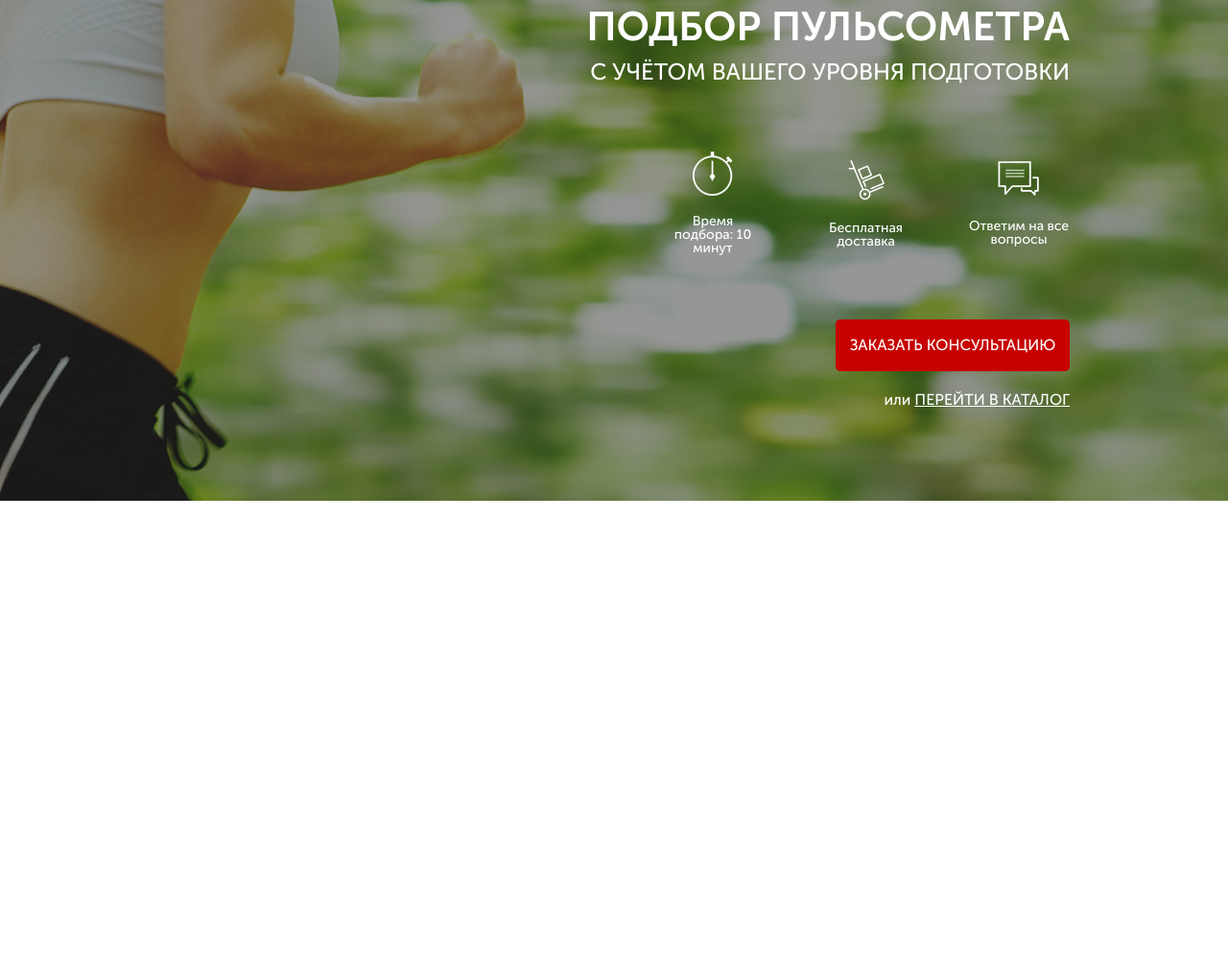
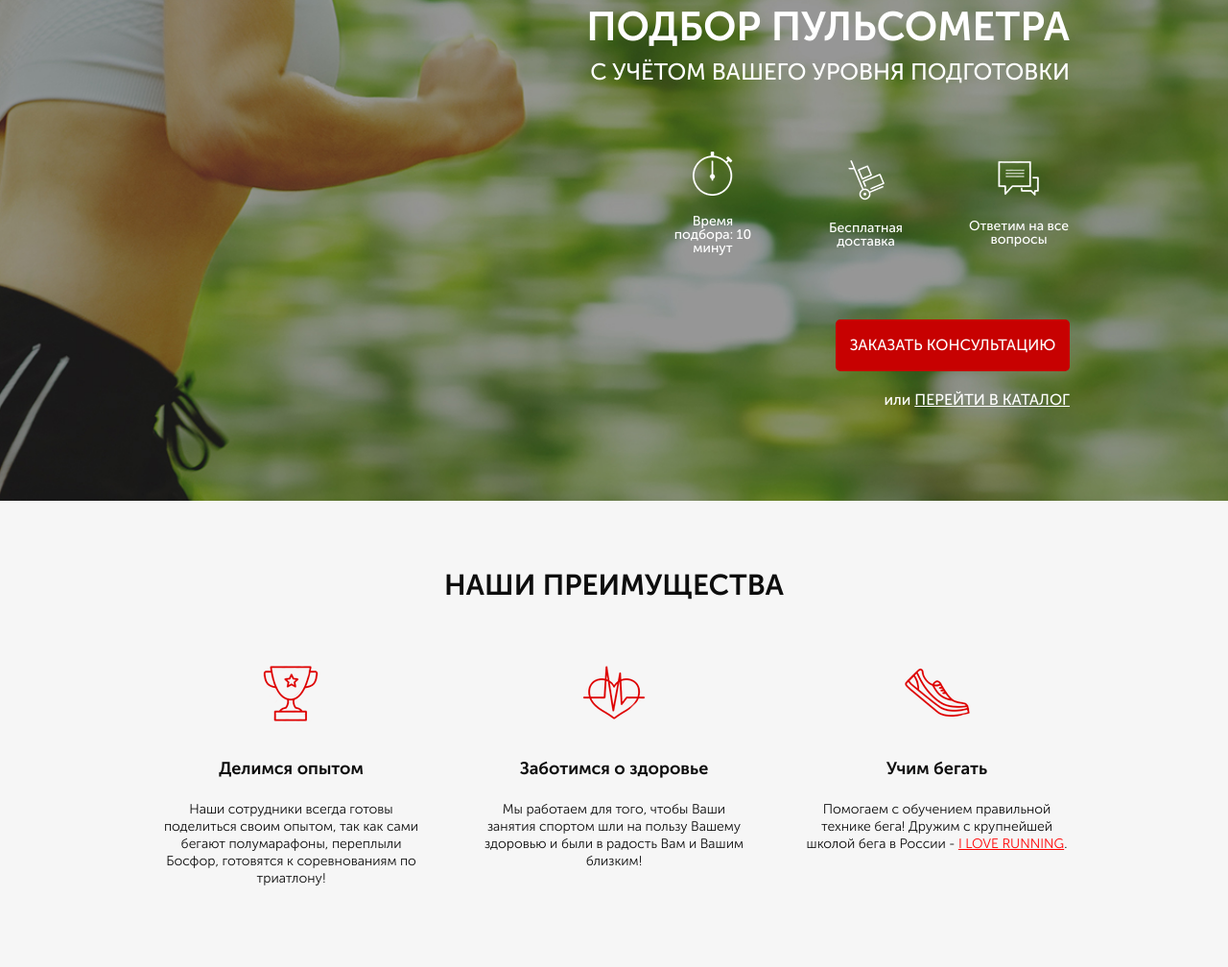
Before and after one commit to xDeenx1/Projects, a website: page src/index.html in a window 1280 px wide. Shown: the part 168-1176 px from the top of the page at 96% size. Before the commit the page ends 800 px from the top, so only its background shows below. Drawn offline with Linux system fonts and the light colour scheme.

Commit message:
second block

```diff
--- a/src/index.html
+++ b/src/index.html
@@ -58,5 +58,28 @@
             </div>
         </div>
     </section>
+    <section class="advantages">
+        <div class="container">
+            <h2 class="title">НАШИ ПРЕИМУЩЕСТВА</h2>
+            <div class="advantages__wrapper">
+                <div class="advantages__icon">
+                    <img src="icons/2nd_exp.png" alt="exp">
+                    <div class="advantages__icon__title">Делимся опытом</div>
+                    <div class="advantages__icon__subtitle">Наши сотрудники всегда готовы поделиться своим опытом, так как сами бегают полумарафоны, переплыли Босфор, готовятся к соревнованиям по триатлону!</div>
+                </div>
+                <div class="advantages__icon">
+                    <img src="icons/health-icon.png" alt="healthcare">
+                    <div class="advantages__icon__title">Заботимся о здоровье</div>
+                    <div class="advantages__icon__subtitle">Мы работаем для того, чтобы Ваши занятия спортом шли на пользу Вашему здоровью и были в радость Вам и Вашим близким!</div>
+                </div>
+                <div class="advantages__icon">
+                    <img src="icons/run.png" alt="run">
+                    <div class="advantages__icon__title">Учим бегать</div>
+                    <div class="advantages__icon__subtitle">Помогаем с обучением правильной технике бега! Дружим с крупнейшей школой бега в России - <a href="#">I LOVE RUNNING</a>.</div>
+                </div>
+            </div>
+        </div>
+
+    </section>
 </body>
 </html>
--- /dev/null
+++ b/src/sass/blocks/_advantages.scss
@@ -0,0 +1,35 @@
+.advantages {
+    min-height: 473px;
+    background-color: #F6F6F6;
+    padding: 70px 0 83px 0;
+
+    &__wrapper {
+        margin-top: 60px;
+        display: flex;
+        justify-content: space-between;
+        img {
+            display: block;
+            margin: 0 auto;
+        }
+    }
+    &__icon {
+        max-width: 277px;
+        text-align: center;
+        color: #0D0D0D;
+        &__title {
+            font-weight: 700;
+            font-size: 18px;
+            margin-top: 35px;
+        }
+        &__subtitle {
+            margin-top: 20px;
+            font-weight: 300;
+            font-size: 14px;
+            line-height: 18px;
+            a {
+                text-decoration-line: underline;
+                color: #FF0000;
+            }
+        }
+    }
+}
--- /dev/null
+++ b/src/sass/blocks/_title.scss
@@ -0,0 +1,6 @@
+.title {
+    text-align: center;
+    font-weight: 700;
+    font-size: 30px;
+    color: #0D0D0D
+}
--- a/src/sass/style.scss
+++ b/src/sass/style.scss
@@ -15,4 +15,6 @@ a{
 
 @import 'blocks/_promo.scss';
 @import 'blocks/_header.scss';
-@import 'blocks/buttons'
+@import 'blocks/buttons';
+@import 'blocks/advantages';
+@import 'blocks/title';
```
Also changed, not shown: src/css/style.min.css.
